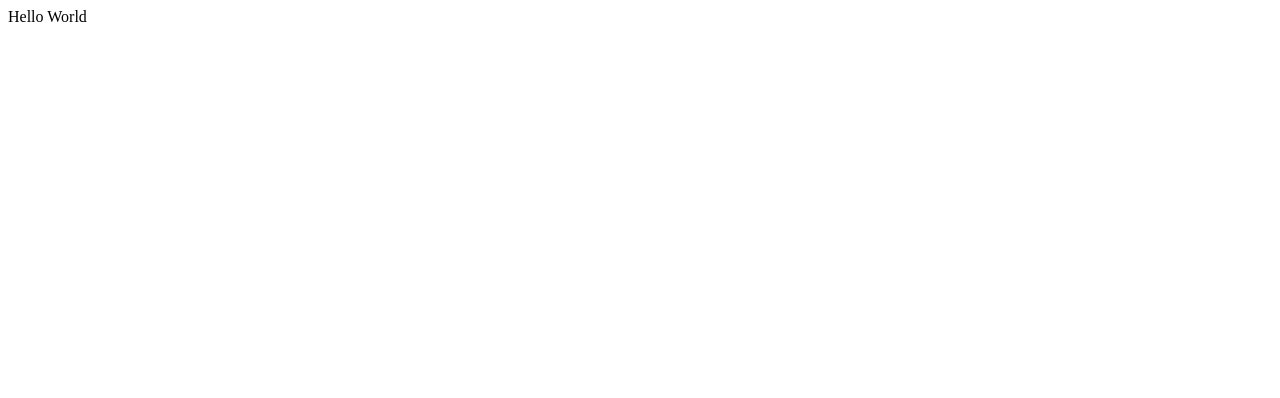
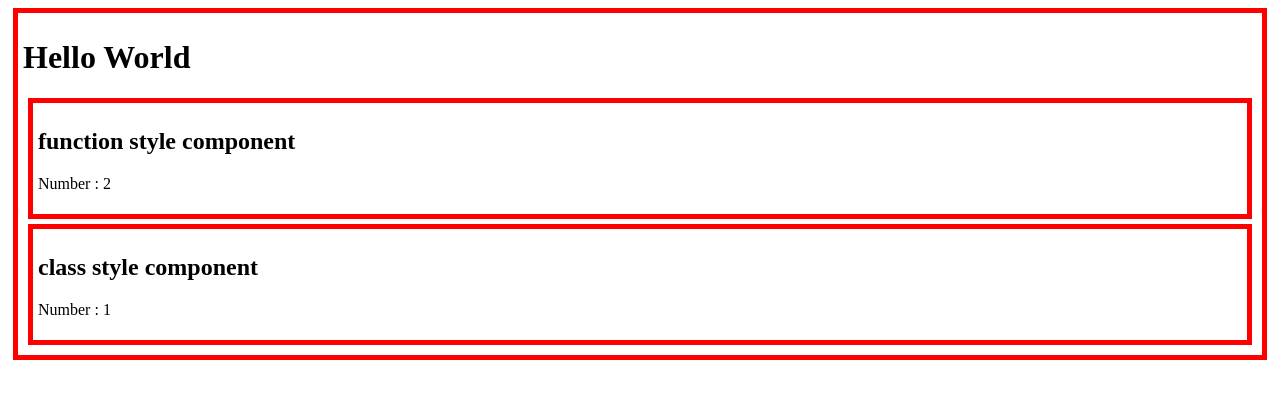
Before and after one commit to woongcheol/react-life-cycle-tutorial, a React (Create React App) app: page / in a window 1280 px wide. Shown: the top 398 px of the page. Built offline with nearby package versions, Linux system fonts and the light colour scheme.

Commit message:
feat: function & class props 적용

```diff
--- a/src/App.css
+++ b/src/App.css
@@ -0,0 +1,5 @@
+.container{
+    border: 5px solid red;
+    margin:5px;
+    padding:5px;
+}
--- a/src/App.js
+++ b/src/App.js
@@ -1,7 +1,32 @@
+import React from 'react';
 import "./App.css";
 
 function App() {
-  return <div className="App">Hello World</div>;
+  return <div className="container">
+    <h1>Hello World</h1>
+    <FuncComp initNumber={2}></FuncComp>
+    <ClassComp initNumber={1}></ClassComp>
+  </div>;
+}
+
+function FuncComp(props) {
+  return(
+    <div className="container">
+      <h2>function style component</h2>
+      <p>Number : {props.initNumber}</p>
+    </div>
+  );
+}
+
+class ClassComp extends React.Component {
+  render() {
+    return (
+      <div className="container">
+        <h2>class style component</h2>
+        <p>Number : {this.props.initNumber}</p>
+      </div>
+    )
+  }
 }
 
 export default App;
```
